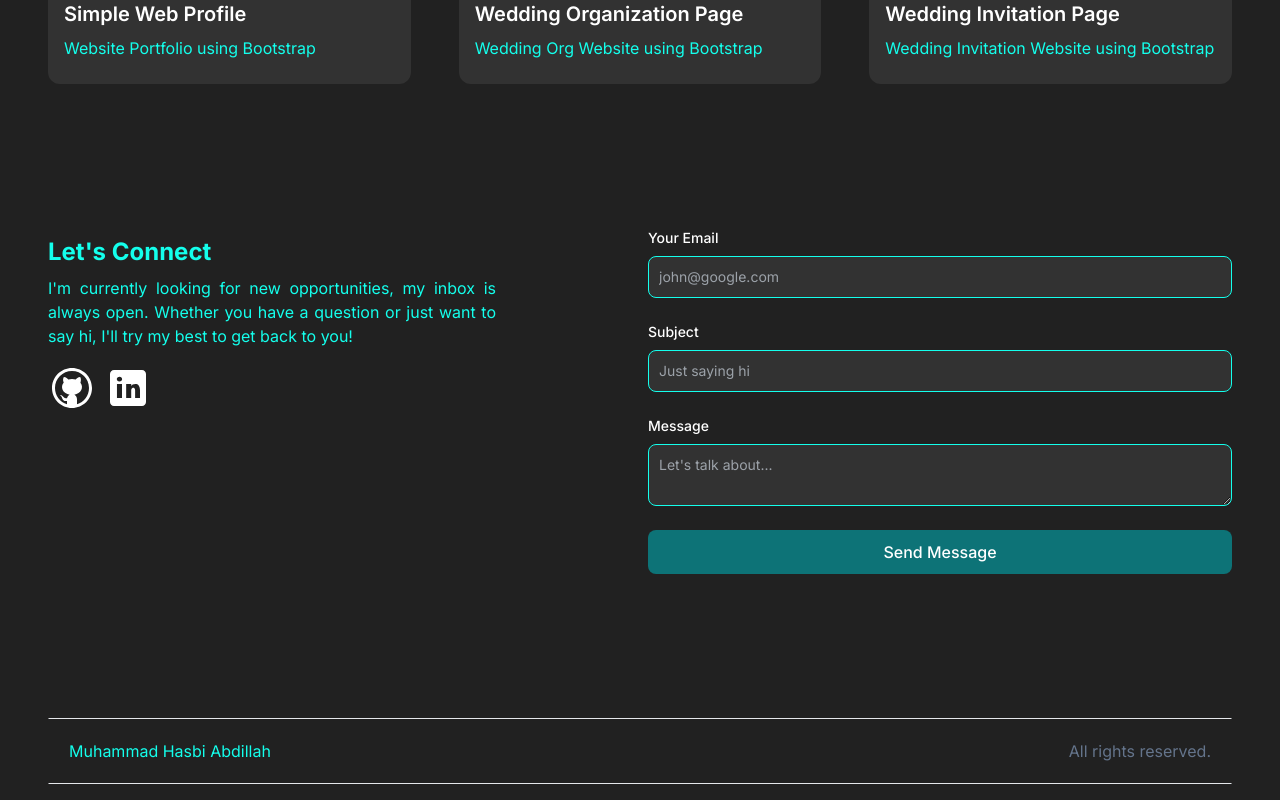
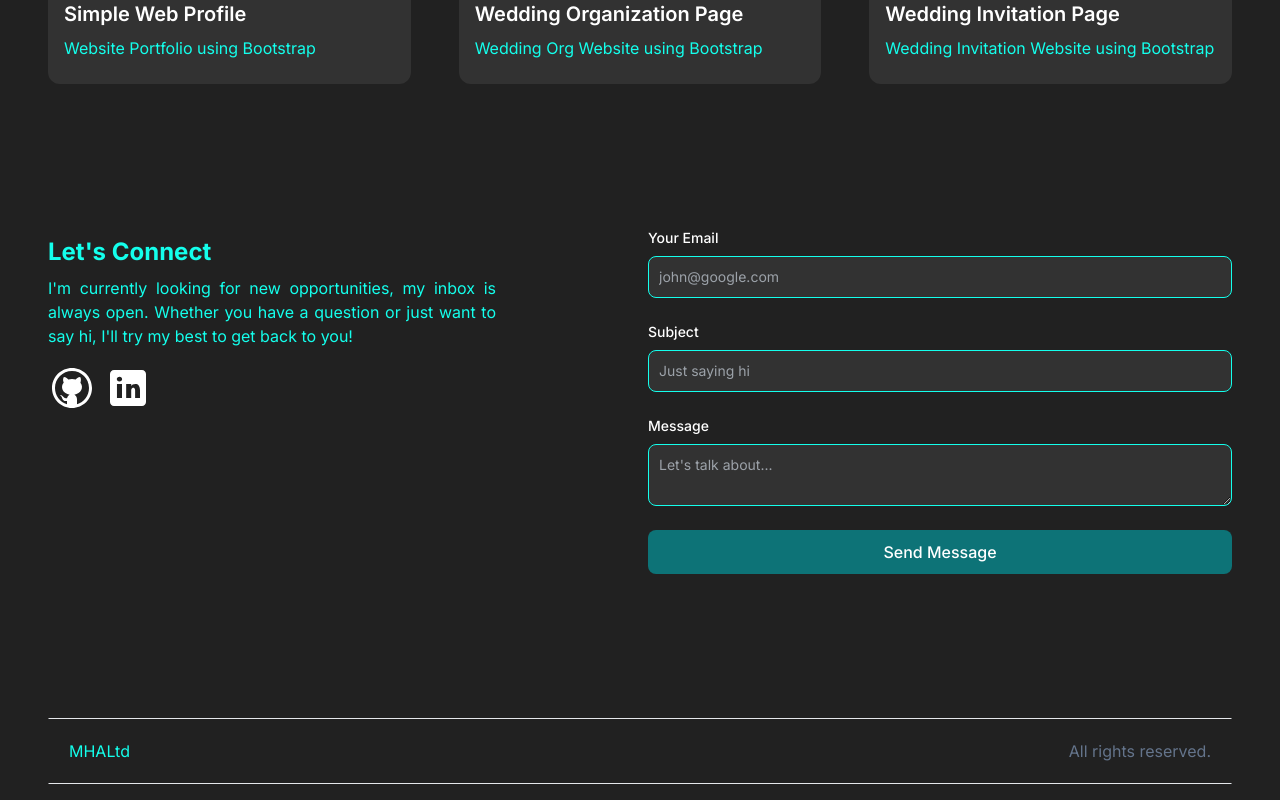
Before and after one commit to MHALtd/nextjs-web-portfolio, a Next.js app: page / in a window 1280 px wide. Shown: the part 2514-3314 px from the top of the page. Built offline with nearby package versions, Linux system fonts and the light colour scheme.

Commit message:
changes footer

```diff
--- a/app/components/Footer.jsx
+++ b/app/components/Footer.jsx
@@ -4,7 +4,7 @@ const Footer = () => {
   return (
     <footer className="footer border border-top-tartiary border-l-transparent border-r-transparent text-tartiary">
       <div className="container p-5 flex justify-between">
-        <span>Muhammad Hasbi Abdillah</span>
+        <span>MHALtd</span>
         <p className=" text-slate-500">All rights reserved.</p>
       </div>
     </footer>
```
